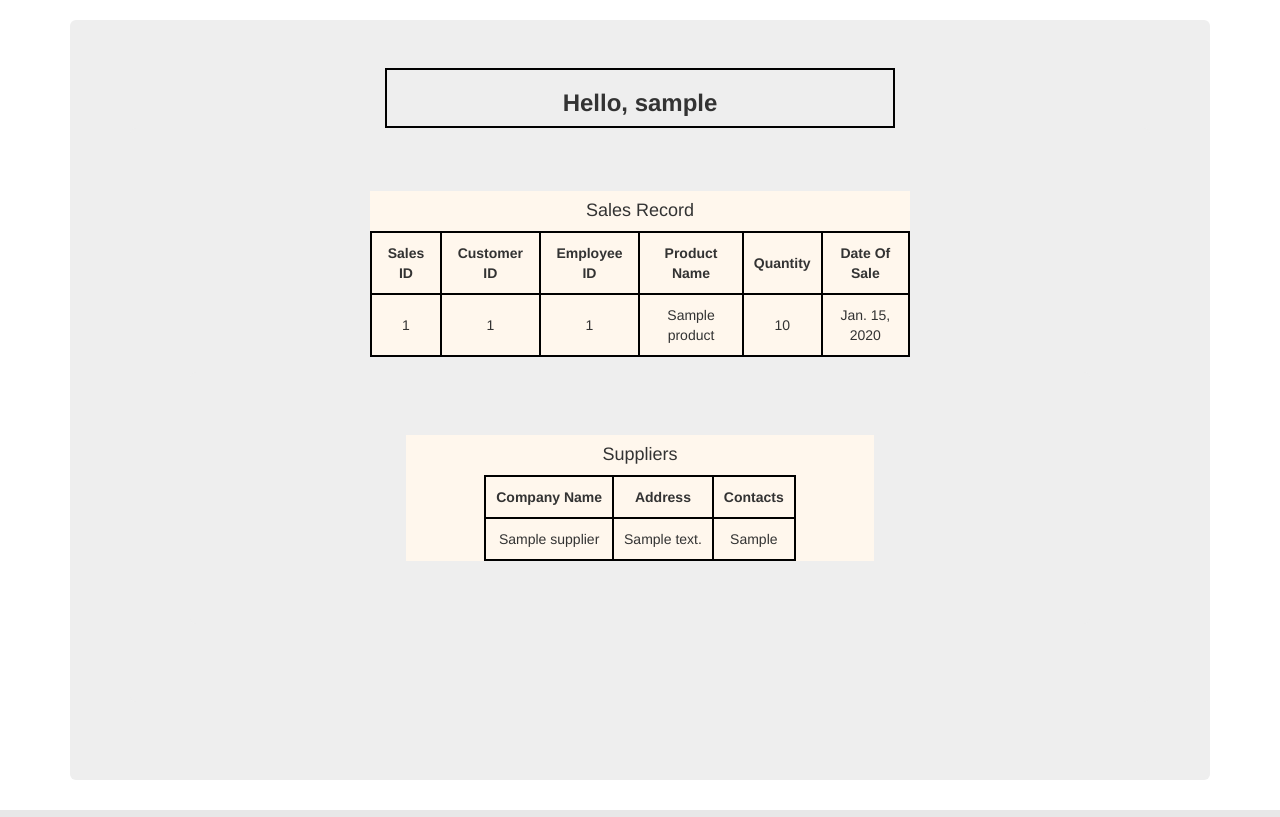
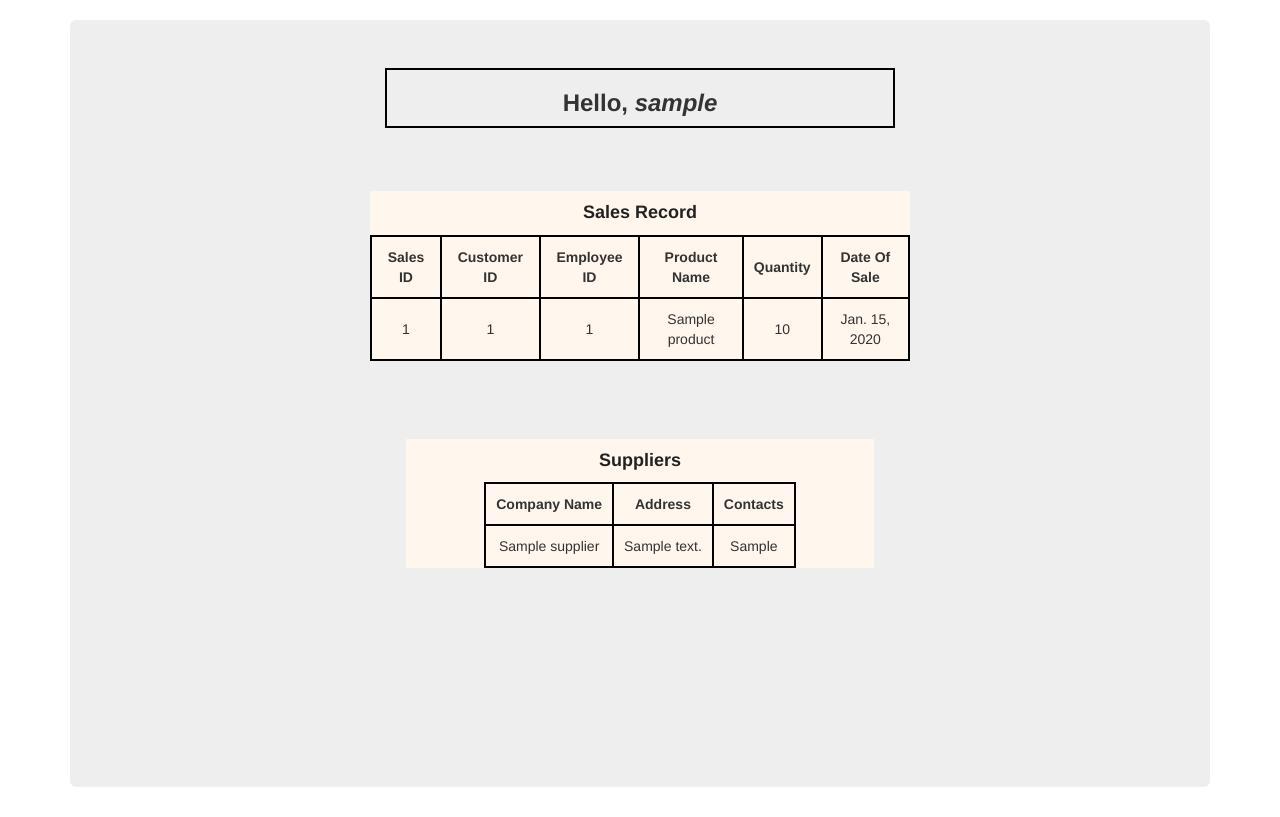
Before and after one commit to RusselHarveyMercadoIV/StockInventory_room2, a Django app: template StockInventory/template/registration/user_home.html in a window 1280 px wide. Shown: the part 50-867 px from the top of the page. Run offline with Django 4.2, Linux system fonts and the light colour scheme; tables that the repository leaves empty hold one stand-in row (values such as "Sample post"); the template is opened without the code that fills it: values that come from a table or form of the project are taken from there, most other values are stand-ins (such as "Sample title", 1, 10 or a date in 2020); some libraries are stand-ins or nearby versions.

Commit message:
css minor additions

```diff
--- a/StockInventory/static/css/styles.css
+++ b/StockInventory/static/css/styles.css
@@ -32,6 +32,12 @@ td, th{
     padding: 10px;
 }
 
+h4{
+    color: #222;
+    font-weight: 600;
+    line-height: 1.3;
+}
+
 .recordslist{
     display: flex;
     width: 60%;
--- a/StockInventory/template/registration/logout.html
+++ b/StockInventory/template/registration/logout.html
@@ -4,7 +4,7 @@
 <div>
   <small>
     You have been logged out!
-    <li> <a href="{% url 'registration:login'%}" class="navbar-link">Login Again</a> </li>
+    <li> <a href="{% url 'registration:logout'%}" class="navbar-link">Login Again</a> </li>
   </small>
 </div>
 {% endblock %}
--- a/StockInventory/template/registration/user_home.html
+++ b/StockInventory/template/registration/user_home.html
@@ -12,7 +12,7 @@
 
 <div class = "jumbotron">
     <div class = "greetings">
-        <h3>Hello, {{user_name}}</h3>
+        <h3>Hello, <em>{{user_name}}</em></h3>
     </div>
     <div class = "jumbotron">
         <div class = "recordslist">
```
